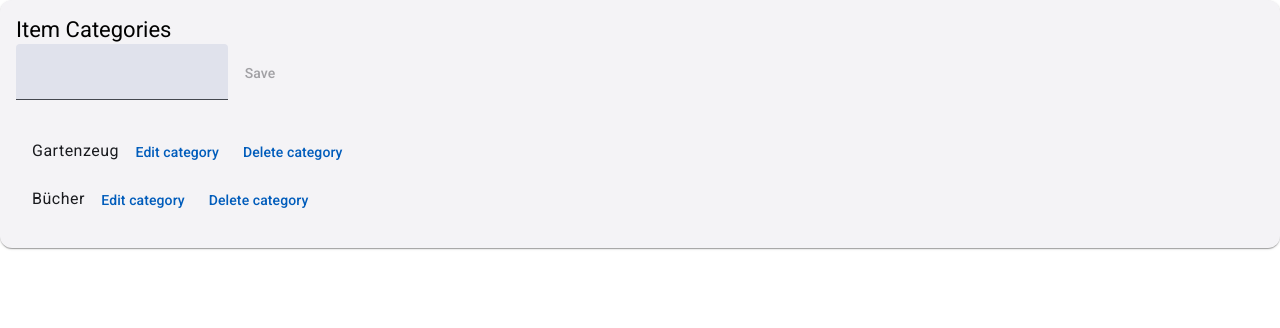
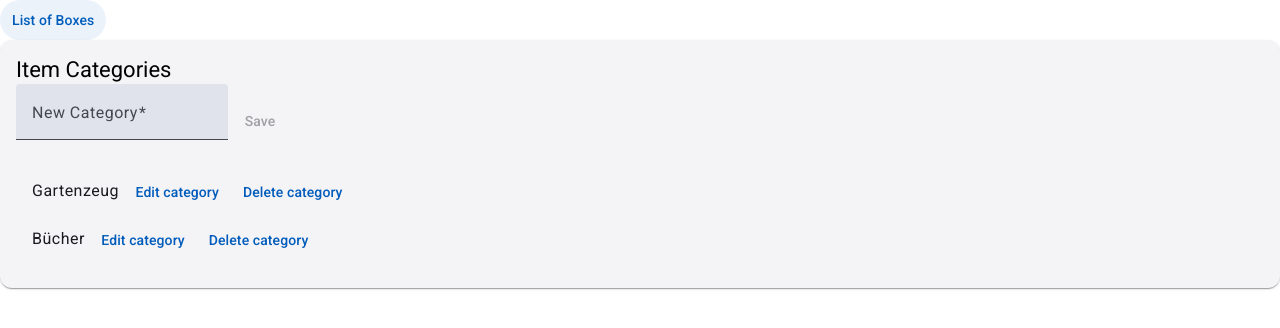
Before and after one commit to hannaseithe/boxApp, an Angular app: page /cat-list in a window 1280 px wide. Both pictures are taken after a click on the button "Add new category". Shown: the top 328 px of the page. Built offline with nearby package versions, Linux system fonts and the light colour scheme.

Commit message:
CatListComponent

```diff
--- a/src/app/add-edit-item/add-edit-item.component.html
+++ b/src/app/add-edit-item/add-edit-item.component.html
@@ -16,7 +16,8 @@
                     }
                   </mat-select>
             </mat-form-field>
-            <button mat-button [routerLink]=" ['/cat-list']" [queryParams]="{itemId: id}">New Category</button>
+            <button mat-button [routerLink]=" ['/cat-list']" [queryParams]="{addNew: true, itemId : id}">New Category</button>
+            <button mat-button [routerLink]=" ['/cat-list']" [queryParams]="{addNew: false, itemId : id}">Edit Categories</button>
         </mat-card-subtitle>
     </mat-card-header>
     <mat-card-content>
--- a/src/app/cat-list/cat-list.component.html
+++ b/src/app/cat-list/cat-list.component.html
@@ -1,3 +1,10 @@
+<div class="example-button-row">
+    <button mat-button [routerLink]=" ['/']">List of Boxes</button>
+    @if (itemId) {
+    <button mat-button [routerLink]=" ['/add-edit-item', itemId]">Back to Edit Item</button>
+    }
+</div>
+
 <mat-card>
     <mat-card-header>
         <mat-card-title>Item Categories</mat-card-title>
@@ -11,6 +18,7 @@
             @if (addNew) {
 
             <mat-form-field>
+                <mat-label>New Category</mat-label>
                 <input matInput [formControl]="catFC" id="catName" type="text" required />
 
             </mat-form-field>
--- a/src/app/cat-list/cat-list.component.ts
+++ b/src/app/cat-list/cat-list.component.ts
@@ -1,7 +1,7 @@
 import { Component, Signal } from '@angular/core';
 import { DbService } from '../db.service';
 import { Cat, uniqueId } from '../app';
-import { RouterModule } from '@angular/router';
+import { ActivatedRoute, RouterModule } from '@angular/router';
 import { MatListModule } from '@angular/material/list';
 import { MatCardModule } from '@angular/material/card';
 import { FormControl, ReactiveFormsModule } from '@angular/forms';
@@ -27,6 +27,7 @@ import { MatFormFieldModule } from '@angular/material/form-field';
 export class CatListComponent {
 
   addNew = false
+  itemId: uniqueId;
 
   catFC: FormControl
 
@@ -34,9 +35,13 @@ export class CatListComponent {
 
   catVisibility: { [id: string]: boolean } = {};
 
-  constructor(private data: DbService) {
+  constructor(
+    private route: ActivatedRoute,
+    private data: DbService) {
     this.cats = this.data.Cats
     this.catFC = new FormControl("")
+    this.addNew = this.route.snapshot.queryParams['addNew'];
+    this.itemId = this.route.snapshot.queryParams['itemId'];
   }
 
   edit(cat: Cat) {
```
